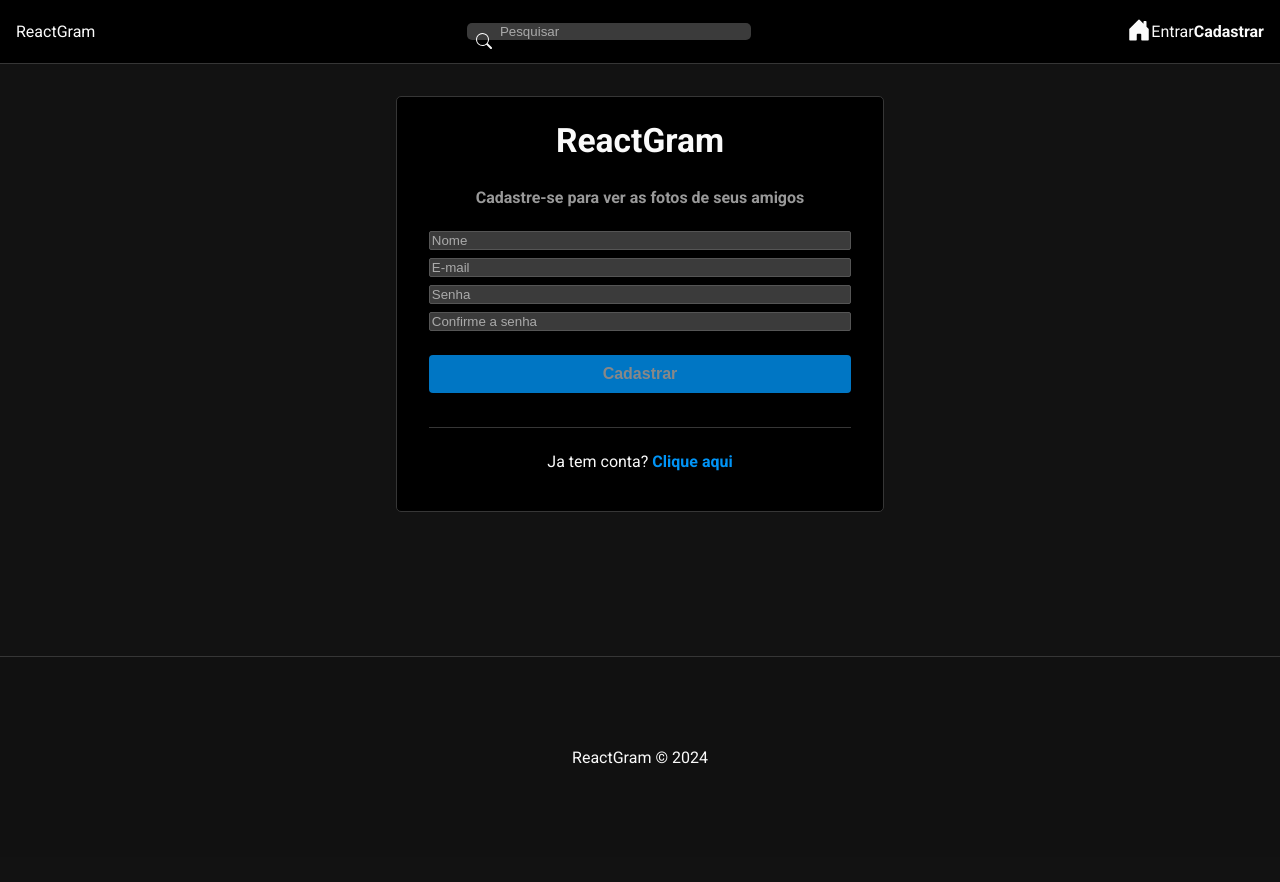
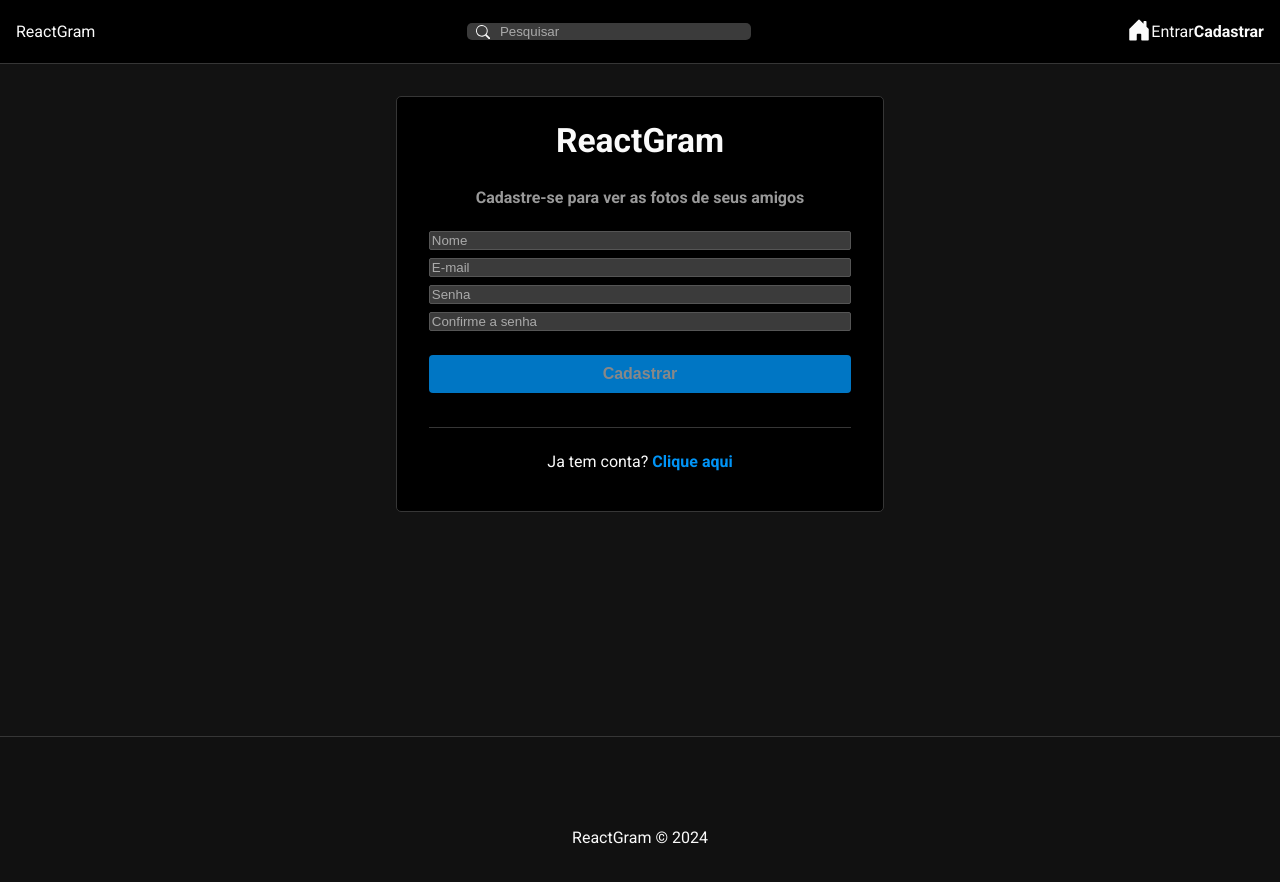
Before and after one commit to Rodrigo-Rods/ReactGram, a React (Create React App) app in the folder 12_ReactGram/frontend/: page /register in a window 1280 px wide. Shown: the top 882 px of the page. Before the commit the page ends 857 px from the top, so only its background shows below. Built offline with nearby package versions, Linux system fonts and the light colour scheme.

Commit message:
Retiradas as logos do React e CSS corrigido

```diff
--- a/12_ReactGram/frontend/src/App.css
+++ b/12_ReactGram/frontend/src/App.css
@@ -1,3 +1,3 @@
 .container {
-    min-height: 70vh;
+    min-height: 80vh;
 }
--- a/12_ReactGram/frontend/src/components/Navbar.css
+++ b/12_ReactGram/frontend/src/components/Navbar.css
@@ -14,7 +14,8 @@
 
 #search-form svg{
     position: absolute;
-    top: 10px;
+    font-size: .9em;
+    top: 2px;
     left: 9px;
 }
 
--- a/12_ReactGram/frontend/src/components/Navbar.js
+++ b/12_ReactGram/frontend/src/components/Navbar.js
@@ -33,7 +33,6 @@ const Navbar = () => {
                 </NavLink>
             </li>
         </ul>
-
     </nav>
 }
 
--- a/12_ReactGram/frontend/src/pages/Auth/Register.js
+++ b/12_ReactGram/frontend/src/pages/Auth/Register.js
@@ -23,7 +23,6 @@ const Register = () => {
                 <input type="submit" value="Cadastrar" />
             </form>
             <p>Ja tem conta? <Link to="/login">Clique aqui</Link></p>
-
         </div>
     );
 };
```
Also changed, not shown: 12_ReactGram/frontend/public/logo192.png (deleted), 12_ReactGram/frontend/public/logo512.png (deleted).
